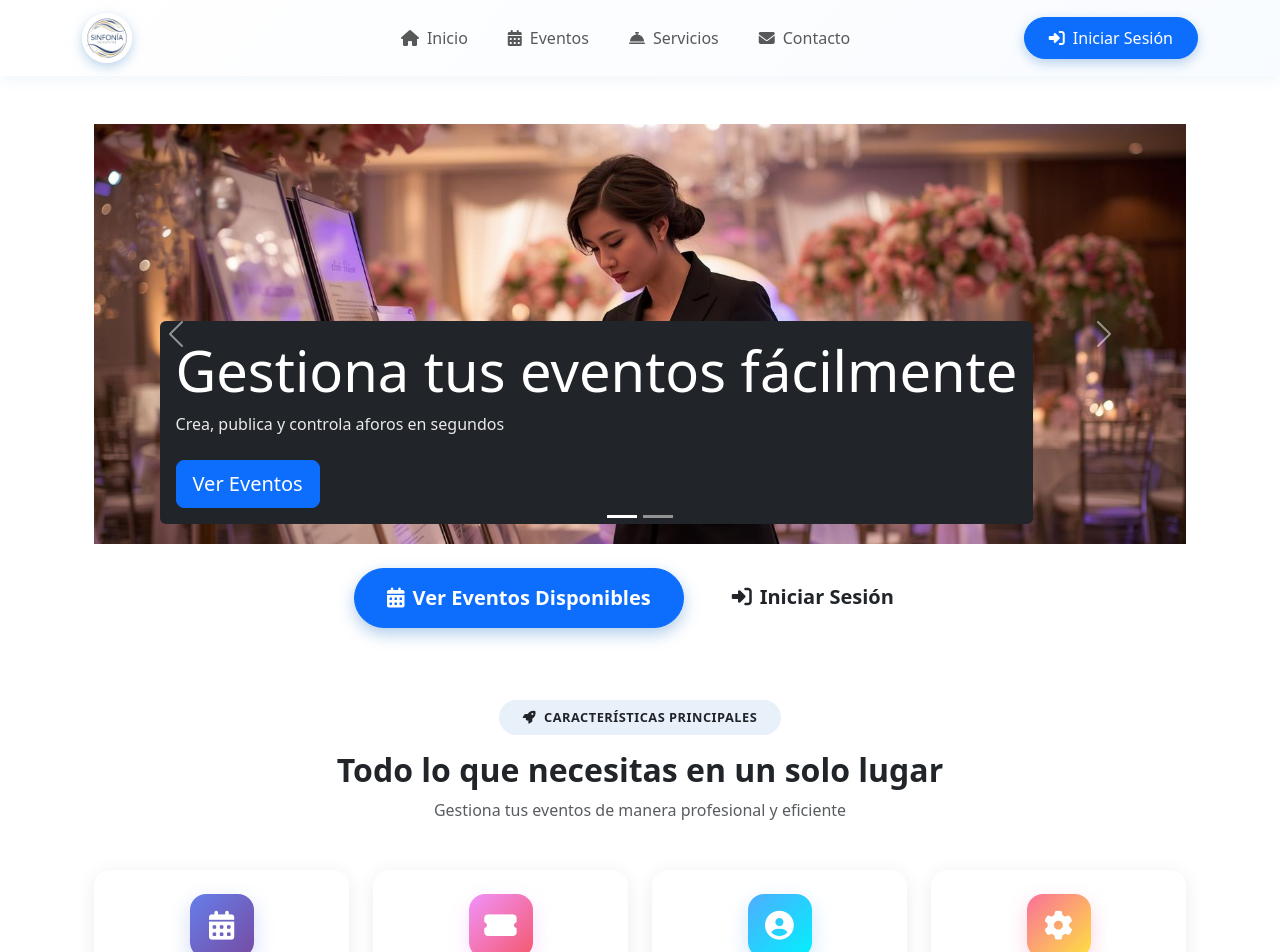
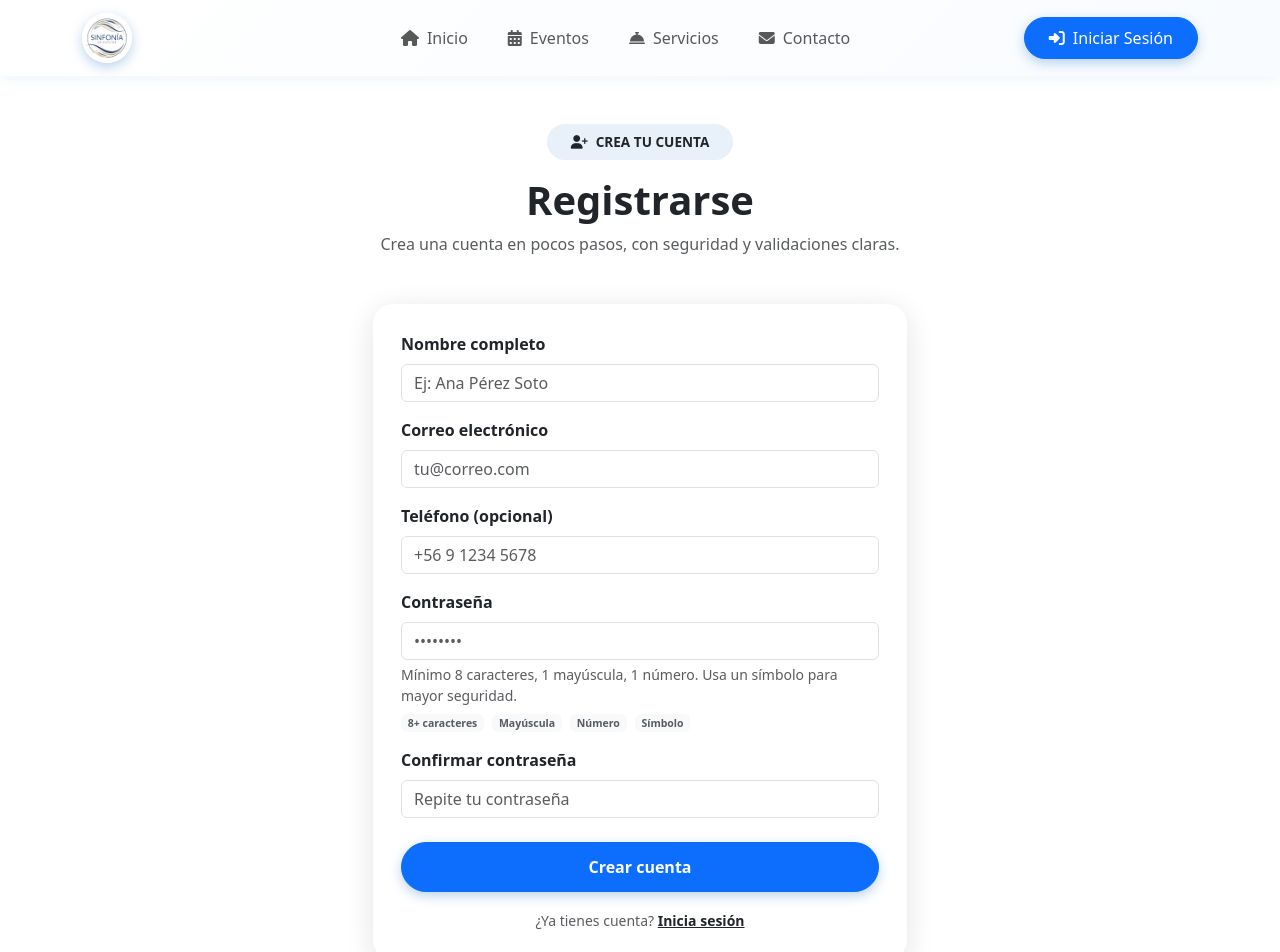
Before and after one commit to Catherineit/Boceto-Sinfona-de-Eventos, a React (Vite) app in the folder frontend/: page /registro in a window 1280 px wide. Before the commit this address led to /. Shown: the top 952 px of the page. Built offline with nearby package versions, Linux system fonts and the light colour scheme; no server answers.

Commit message:
feat: interfaz de registro con validaciones y mensaje de seguridad

```diff
--- a/frontend/src/App.jsx
+++ b/frontend/src/App.jsx
@@ -10,6 +10,7 @@ import EventoDetalle from './pages/EventoDetalle'
 import MisReservas from './pages/MisReservas'
 import AdminPanel from './pages/AdminPanel'
 import Contacto from './pages/Contacto'
+import Registro from './pages/Registro'
 
 function App() {
   return (
@@ -25,6 +26,7 @@ function App() {
           <Route path="/mis-reservas" element={<MisReservas />} />
           <Route path="/admin" element={<AdminPanel />} />
           <Route path="/contacto" element={<Contacto />} />
+          <Route path="/registro" element={<Registro />} />
           <Route path="*" element={<Navigate to="/" />} />
         </Routes>
       </div>
--- a/frontend/src/pages/Login.jsx
+++ b/frontend/src/pages/Login.jsx
@@ -1,4 +1,5 @@
 import React, { useState } from 'react'
+import { Link } from 'react-router-dom'
 import { useNavigate } from 'react-router-dom'
 import api from '../api'
 
@@ -54,7 +55,7 @@ export default function Login(){
           </form>
         </div>
         <div className="text-center mt-3">
-          <p className="small text-muted mb-0">¿No tienes cuenta? <a href="#" className="text-decoration-none fw-semibold" style={{color:'var(--primary)'}}>Regístrate aquí</a></p>
+          <p className="small text-muted mb-0">¿No tienes cuenta? <Link to="/registro" className="text-decoration-none fw-semibold" style={{color:'var(--primary)'}}>Regístrate aquí</Link></p>
         </div>
       </div>
     </div>
--- /dev/null
+++ b/frontend/src/pages/Registro.jsx
@@ -0,0 +1,206 @@
+import React, { useMemo, useState } from 'react'
+import { Link, useNavigate } from 'react-router-dom'
+import api from '../api'
+
+const initialForm = {
+  nombre: '',
+  correo: '',
+  telefono: '',
+  password: '',
+  confirmPassword: ''
+}
+
+export default function Registro(){
+  const [form, setForm] = useState(initialForm)
+  const [errors, setErrors] = useState({})
+  const [submitting, setSubmitting] = useState(false)
+  const [success, setSuccess] = useState(null)
+  const [serverError, setServerError] = useState(null)
+  const navigate = useNavigate()
+
+  const passwordChecks = useMemo(() => {
+    const length = form.password.length >= 8
+    const upper = /[A-Z]/.test(form.password)
+    const number = /\d/.test(form.password)
+    const symbol = /[^A-Za-z0-9]/.test(form.password)
+    return { length, upper, number, symbol }
+  }, [form.password])
+
+  const validate = () => {
+    const newErrors = {}
+
+    const nombre = (form.nombre || '').trim()
+    if (!nombre) newErrors.nombre = 'El nombre es obligatorio'
+    else if (nombre.split(/\s+/).length < 2) newErrors.nombre = 'Ingresa al menos nombre y apellido'
+
+    const correo = (form.correo || '').trim()
+    const emailRegex = /^[^\s@]+@[^\s@]+\.[^\s@]+$/
+    if (!correo) newErrors.correo = 'El correo es obligatorio'
+    else if (!emailRegex.test(correo)) newErrors.correo = 'Formato de correo inválido'
+
+    if (!form.password) newErrors.password = 'La contraseña es obligatoria'
+    else {
+      if (!passwordChecks.length || !passwordChecks.upper || !passwordChecks.number) {
+        newErrors.password = 'Contraseña insegura: mínimo 8 caracteres, una mayúscula y un número'
+      }
+    }
+
+    if (!form.confirmPassword) newErrors.confirmPassword = 'Confirma tu contraseña'
+    else if (form.confirmPassword !== form.password) newErrors.confirmPassword = 'Las contraseñas no coinciden'
+
+    return newErrors
+  }
+
+  const handleChange = (e) => {
+    const { name, value } = e.target
+    setForm(prev => ({ ...prev, [name]: value }))
+  }
+
+  const handleSubmit = async (e) => {
+    e.preventDefault()
+    setSuccess(null)
+    setServerError(null)
+    const foundErrors = validate()
+    setErrors(foundErrors)
+    if (Object.keys(foundErrors).length) return
+
+    setSubmitting(true)
+    try {
+      const payload = {
+        nombre: form.nombre.trim(),
+        correo: form.correo.trim(),
+        telefono: form.telefono.trim(),
+        password: form.password
+      }
+      await api.post('/auth/register', payload)
+      setSuccess('Tu cuenta ha sido creada correctamente. Te enviamos un correo de confirmación.')
+      setForm(initialForm)
+      setTimeout(() => navigate('/login'), 1500)
+    } catch (err) {
+      const msg = err?.response?.data?.message || 'No se pudo completar el registro'
+      if (msg.toLowerCase().includes('correo')) {
+        setErrors(prev => ({ ...prev, correo: 'Correo ya registrado' }))
+      } else if (msg.toLowerCase().includes('contraseña')) {
+        setErrors(prev => ({ ...prev, password: 'Contraseña insegura' }))
+      }
+      setServerError(msg)
+    } finally {
+      setSubmitting(false)
+    }
+  }
+
+  return (
+    <div className="container my-5">
+      <div className="text-center mb-5">
+        <div className="d-inline-block px-4 py-2 mb-3" style={{background:'rgba(30,111,191,0.1)',borderRadius:999,fontSize:'0.85rem',fontWeight:'600',color:'var(--primary)'}}>
+          <i className="fas fa-user-plus me-2"></i>CREA TU CUENTA
+        </div>
+        <h1 className="fw-bold mb-2">Registrarse</h1>
+        <p className="text-muted mb-0">Crea una cuenta en pocos pasos, con seguridad y validaciones claras.</p>
+      </div>
+
+      <div className="row justify-content-center">
+        <div className="col-lg-6">
+          {success && <div className="alert alert-success">{success}</div>}
+          {serverError && <div className="alert alert-danger">{serverError}</div>}
+
+          <div className="card" style={{border:'none',borderRadius:20,boxShadow:'0 6px 28px rgba(16,24,40,0.12)',padding:28}}>
+            <form onSubmit={handleSubmit} noValidate>
+              <div className="mb-3">
+                <label className="form-label fw-semibold" htmlFor="nombre">Nombre completo</label>
+                <input
+                  id="nombre"
+                  name="nombre"
+                  className={`form-control ${errors.nombre ? 'is-invalid' : ''}`}
+                  value={form.nombre}
+                  onChange={handleChange}
+                  placeholder="Ej: Ana Pérez Soto"
+                />
+                {errors.nombre && <div className="invalid-feedback">{errors.nombre}</div>}
+              </div>
+
+              <div className="mb-3">
+                <label className="form-label fw-semibold" htmlFor="correo">Correo electrónico</label>
+                <input
+                  id="correo"
+                  name="correo"
+                  type="email"
+                  className={`form-control ${errors.correo ? 'is-invalid' : ''}`}
+                  value={form.correo}
+                  onChange={handleChange}
+                  placeholder="tu@correo.com"
+                  autoComplete="email"
+                />
+                {errors.correo && <div className="invalid-feedback">{errors.correo}</div>}
+              </div>
+
+              <div className="mb-3">
+                <label className="form-label fw-semibold" htmlFor="telefono">Teléfono (opcional)</label>
+                <input
+                  id="telefono"
+                  name="telefono"
+                  type="tel"
+                  className="form-control"
+                  value={form.telefono}
+                  onChange={handleChange}
+                  placeholder="+56 9 1234 5678"
+                  autoComplete="tel"
+                />
+              </div>
+
+              <div className="mb-3">
+                <label className="form-label fw-semibold" htmlFor="password">Contraseña</label>
+                <input
+                  id="password"
+                  name="password"
+                  type="password"
+                  className={`form-control ${errors.password ? 'is-invalid' : ''}`}
+                  value={form.password}
+                  onChange={handleChange}
+                  placeholder="••••••••"
+                  autoComplete="new-password"
+                />
+                <div className="form-text">Mínimo 8 caracteres, 1 mayúscula, 1 número. Usa un símbolo para mayor seguridad.</div>
+                {errors.password && <div className="invalid-feedback">{errors.password}</div>}
+                <div className="d-flex gap-2 mt-2 small">
+                  <span className={`badge ${passwordChecks.length ? 'bg-success' : 'bg-light text-muted'}`}>8+ caracteres</span>
+                  <span className={`badge ${passwordChecks.upper ? 'bg-success' : 'bg-light text-muted'}`}>Mayúscula</span>
+                  <span className={`badge ${passwordChecks.number ? 'bg-success' : 'bg-light text-muted'}`}>Número</span>
+                  <span className={`badge ${passwordChecks.symbol ? 'bg-success' : 'bg-light text-muted'}`}>Símbolo</span>
+                </div>
+              </div>
+
+              <div className="mb-4">
+                <label className="form-label fw-semibold" htmlFor="confirmPassword">Confirmar contraseña</label>
+                <input
+                  id="confirmPassword"
+                  name="confirmPassword"
+                  type="password"
+                  className={`form-control ${errors.confirmPassword ? 'is-invalid' : ''}`}
+                  value={form.confirmPassword}
+                  onChange={handleChange}
+                  placeholder="Repite tu contraseña"
+                  autoComplete="new-password"
+                />
+                {errors.confirmPassword && <div className="invalid-feedback">{errors.confirmPassword}</div>}
+              </div>
+
+              <button className="btn btn-primary w-100" type="submit" disabled={submitting} style={{borderRadius:999,padding:'12px 0',fontWeight:'600',boxShadow:'0 4px 12px rgba(30,111,191,0.3)'}}>
+                {submitting ? 'Creando cuenta...' : 'Crear cuenta'}
+              </button>
+            </form>
+
+            <div className="text-center mt-3">
+              <span className="text-muted small">¿Ya tienes cuenta? </span>
+              <Link to="/login" className="small fw-semibold" style={{color:'var(--primary)'}}>Inicia sesión</Link>
+            </div>
+          </div>
+
+          <div className="alert alert-info mt-4 small" role="alert">
+            Protegemos tus datos con altos estándares de seguridad.
+          </div>
+        </div>
+      </div>
+    </div>
+  )
+}
```
